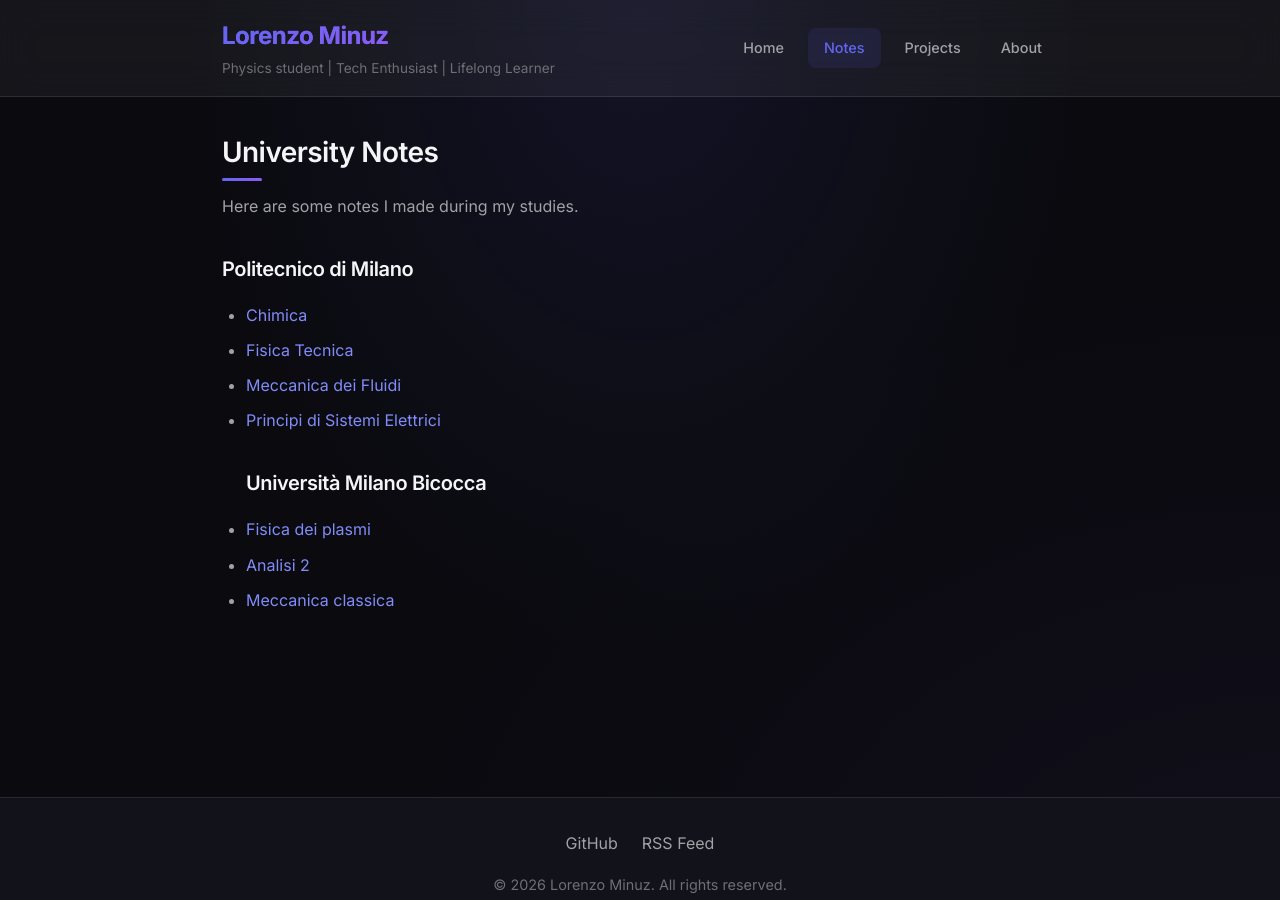
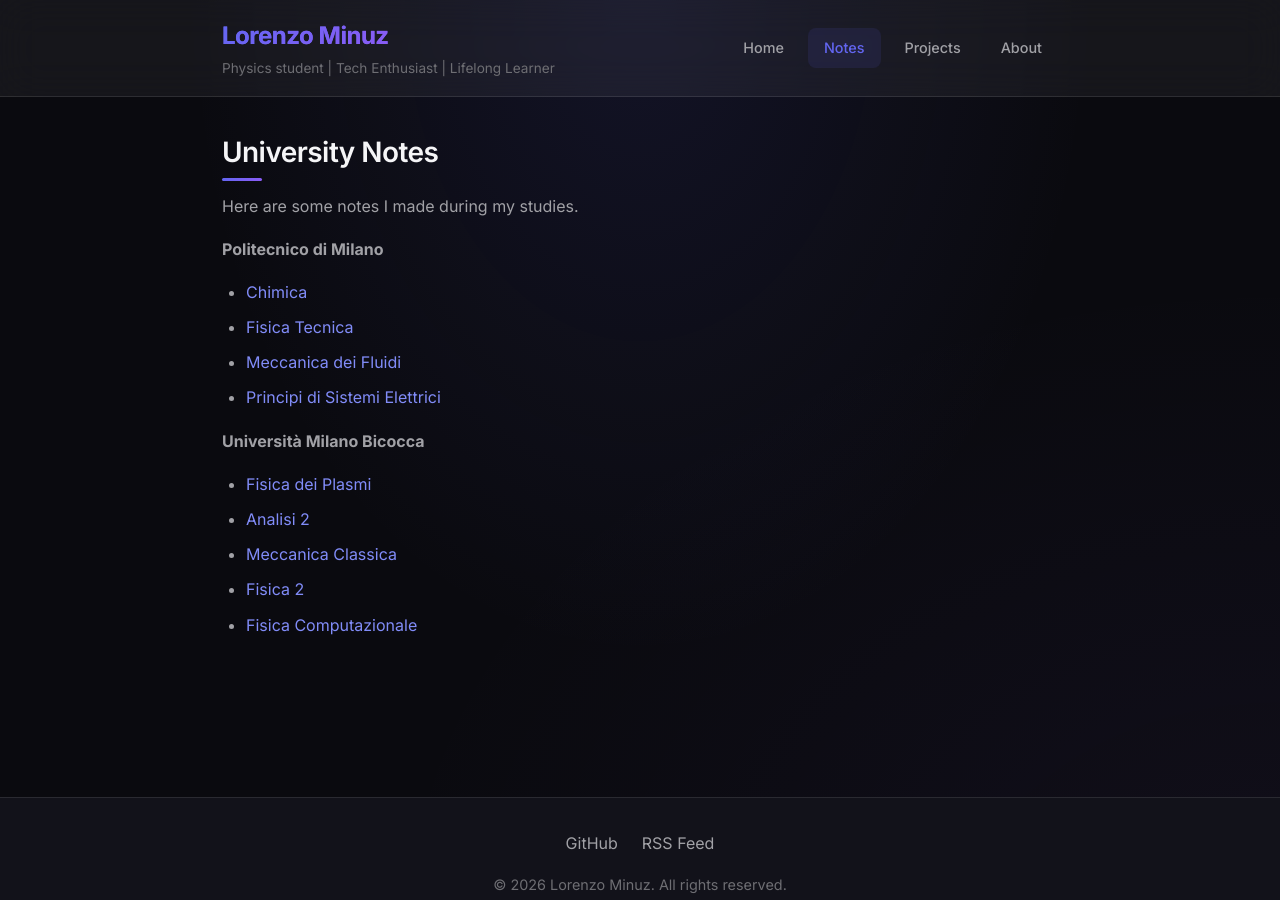
Before and after one commit to LM0516/LM0516.github.io, a Jekyll site: the page built from notes.markdown, in a window 1280 px wide and 900 px high. Built offline with Jekyll 4.4.1, drawn with Linux system fonts in a browser that asks for light colours.

Commit message:
added some new notes

```diff
--- a/notes.markdown
+++ b/notes.markdown
@@ -8,12 +8,17 @@
 
 Here are some notes I made during my studies.
 
-### Politecnico di Milano
+**Politecnico di Milano**
+
 * [Chimica](/pdf/Appunti_Chimica.pdf)
 * [Fisica Tecnica](/pdf/Appunti_Fisica_tecnica.pdf)
 * [Meccanica dei Fluidi](/pdf/Appunti_Meccanica_dei_fluidi.pdf)
 * [Principi di Sistemi Elettrici](/pdf/Appunti_Principi_di_sistemi_elettrici.pdf)
-### Università Milano Bicocca
-* [Fisica dei plasmi](/pdf/Appunti_Fisica_dei_Plasmi.pdf)
+
+**Università Milano Bicocca**
+
+* [Fisica dei Plasmi](/pdf/Appunti_Fisica_dei_Plasmi.pdf)
 * [Analisi 2](/pdf/Appunti_Analisi_2.pdf)
-* [Meccanica classica](/pdf/Appunti_Meccanica_Classica.pdf)
+* [Meccanica Classica](/pdf/Appunti_Meccanica_Classica.pdf)
+* [Fisica 2](/pdf/Appunti_Fisica_2.pdf)
+* [Fisica Computazionale](/pdf/Relazione_Fisica_Computazionale.pdf)
```
Also changed, not shown: 2 other files.
